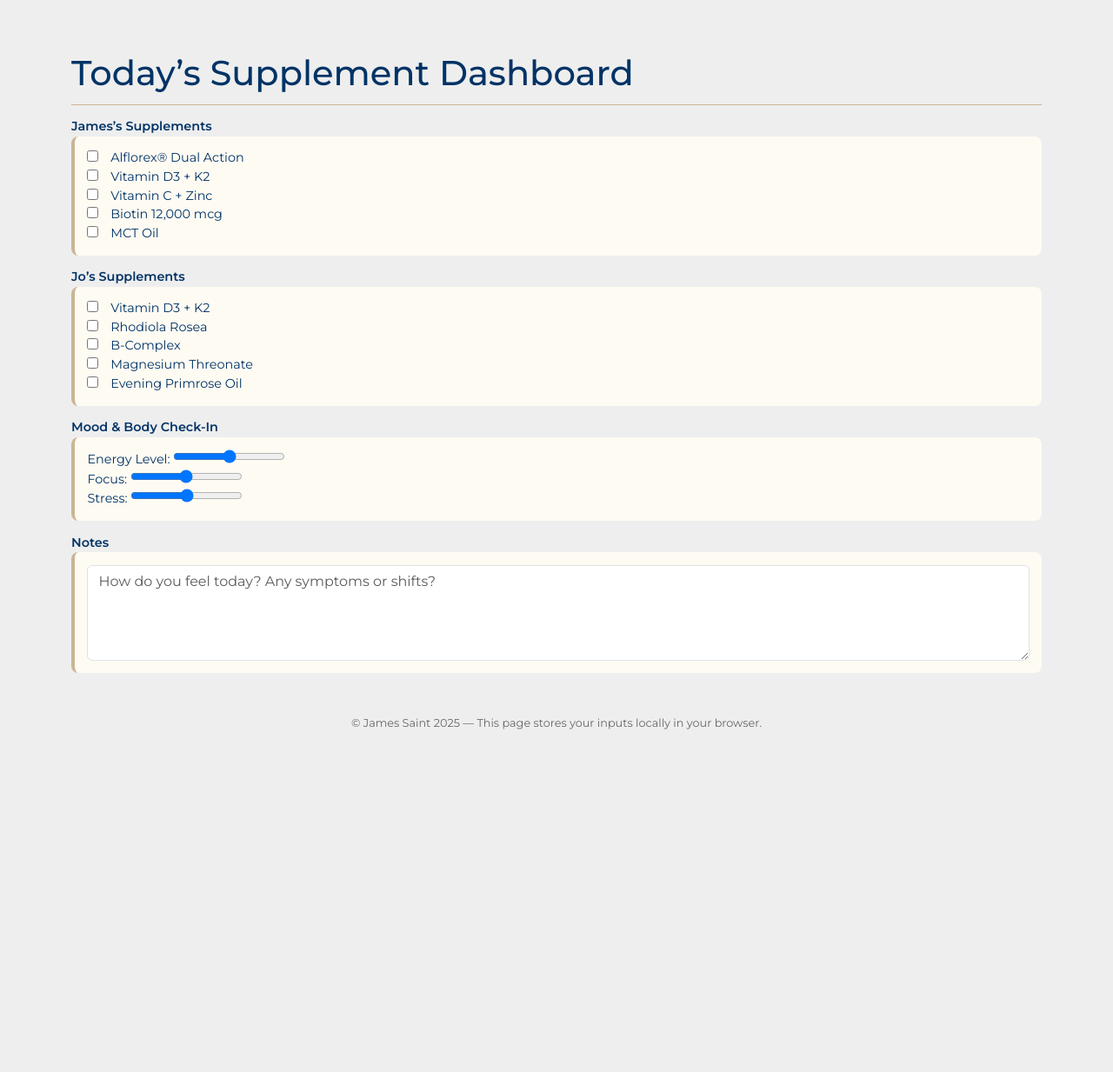
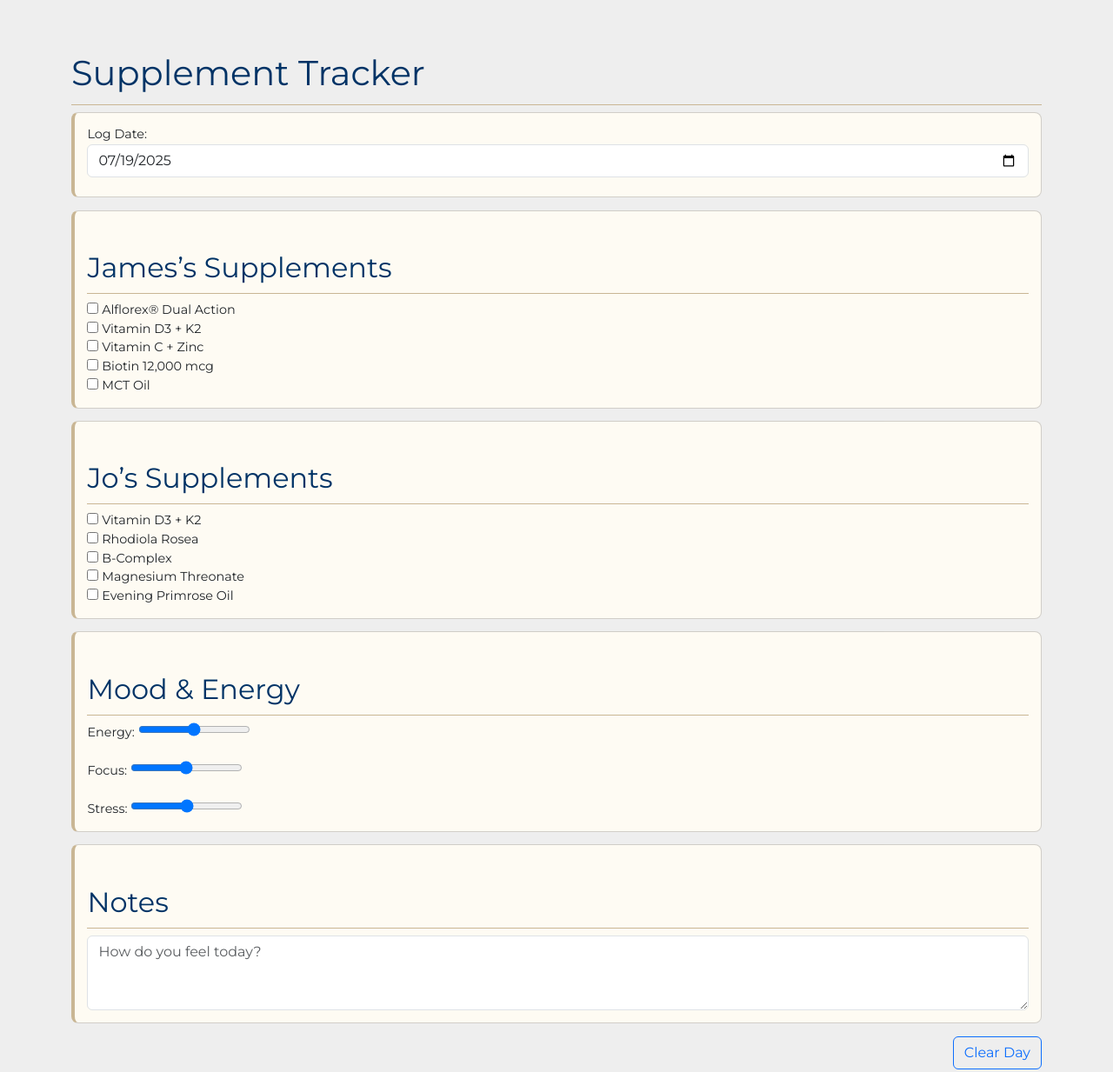
Before and after one commit to JamesSaint/supplements, a plain HTML site: page dashboard.html in a window 1280 px wide. Shown: the top 1233 px of the page at 87% size. Before the commit the page ends 861 px from the top, so only its background shows below. Drawn offline with nearby package versions, Linux system fonts and the light colour scheme.

Commit message:
Add files via upload

```diff
--- a/dashboard.html
+++ b/dashboard.html
@@ -3,20 +3,14 @@
 <head>
   <meta charset="UTF-8" />
   <meta name="viewport" content="width=device-width, initial-scale=1.0" />
-  <title>My Supplement Dashboard – James & Jo</title>
-  <meta property="og:title" content="My Supplement Dashboard – James & Jo" />
-  <meta property="og:description" content="Track, explore, and reflect on your supplement routine." />
-  <meta property="og:image" content="https://jamessaint.github.io/assets/seed-of-life-gold.jpg" />
-  <meta name="twitter:card" content="summary_large_image" />
-  <meta name="description" content="Track, explore, and reflect on your supplement routine." />
+  <title>Daily Supplement Tracker – James & Jo</title>
+  <meta name="description" content="Simple daily supplement log with notes and mood tracking." />
   <link href="https://cdn.jsdelivr.net/npm/bootstrap@5.3.3/dist/css/bootstrap.min.css" rel="stylesheet" />
-  <link rel="preconnect" href="https://fonts.googleapis.com">
-  <link rel="preconnect" href="https://fonts.gstatic.com" crossorigin>
-  <link href="https://fonts.googleapis.com/css2?family=Montserrat:ital,wght@0,100..900;1,100..900&display=swap" rel="stylesheet">
+  <link href="https://fonts.googleapis.com/css2?family=Montserrat:wght@300;400;600&display=swap" rel="stylesheet">
   <style>
     body {
-      font-family: Montserrat, sans-serif;
-      background-color: #EEEEEE;
+      font-family: 'Montserrat', sans-serif;
+      background: #EEEEEE;
       color: #003366;
       padding: 20px;
       font-size: 0.9rem;
@@ -27,87 +21,117 @@
       padding-bottom: 0.3em;
       margin-top: 1em;
     }
-    .supplement-card {
+    .card {
       background-color: #fefbf3;
       border-left: 4px solid #C9B694;
+      border-radius: 0.5rem;
       padding: 1em;
       margin-bottom: 1em;
-      border-radius: 0.5rem;
     }
-    .checkbox input {
-      margin-right: 10px;
-    }
-    .section-title {
-      font-weight: 600;
-      margin-top: 1em;
-    }
+    textarea { resize: vertical; }
     .footer {
-      margin-top: 3rem;
+      margin-top: 2rem;
+      font-size: 0.8rem;
       text-align: center;
-      font-size: 0.8rem;
       color: #666;
     }
   </style>
 </head>
 <body>
   <main class="container">
-    <h1>Today’s Supplement Dashboard</h1>
+    <h1>Supplement Tracker</h1>
 
-    <div class="section-title">James’s Supplements</div>
-    <div class="supplement-card checkbox">
-      <label><input type="checkbox" class="check" id="j1"> Alflorex® Dual Action</label><br>
-      <label><input type="checkbox" class="check" id="j2"> Vitamin D3 + K2</label><br>
-      <label><input type="checkbox" class="check" id="j3"> Vitamin C + Zinc</label><br>
-      <label><input type="checkbox" class="check" id="j4"> Biotin 12,000 mcg</label><br>
-      <label><input type="checkbox" class="check" id="j5"> MCT Oil</label>
+    <div class="card">
+      <label for="date">Log Date:</label>
+      <input type="date" id="logDate" class="form-control mb-2" />
     </div>
 
-    <div class="section-title">Jo’s Supplements</div>
-    <div class="supplement-card checkbox">
-      <label><input type="checkbox" class="check" id="jo1"> Vitamin D3 + K2</label><br>
-      <label><input type="checkbox" class="check" id="jo2"> Rhodiola Rosea</label><br>
-      <label><input type="checkbox" class="check" id="jo3"> B-Complex</label><br>
-      <label><input type="checkbox" class="check" id="jo4"> Magnesium Threonate</label><br>
-      <label><input type="checkbox" class="check" id="jo5"> Evening Primrose Oil</label>
+    <div class="card">
+      <h2>James’s Supplements</h2>
+      <div><input type="checkbox" id="j1" /> Alflorex® Dual Action</div>
+      <div><input type="checkbox" id="j2" /> Vitamin D3 + K2</div>
+      <div><input type="checkbox" id="j3" /> Vitamin C + Zinc</div>
+      <div><input type="checkbox" id="j4" /> Biotin 12,000 mcg</div>
+      <div><input type="checkbox" id="j5" /> MCT Oil</div>
     </div>
 
-    <div class="section-title">Mood & Body Check-In</div>
-    <div class="supplement-card">
-      <label for="energy">Energy Level:</label>
-      <input type="range" id="energy" name="energy" min="0" max="10"><br>
-      <label for="focus">Focus:</label>
-      <input type="range" id="focus" name="focus" min="0" max="10"><br>
-      <label for="stress">Stress:</label>
-      <input type="range" id="stress" name="stress" min="0" max="10">
+    <div class="card">
+      <h2>Jo’s Supplements</h2>
+      <div><input type="checkbox" id="jo1" /> Vitamin D3 + K2</div>
+      <div><input type="checkbox" id="jo2" /> Rhodiola Rosea</div>
+      <div><input type="checkbox" id="jo3" /> B-Complex</div>
+      <div><input type="checkbox" id="jo4" /> Magnesium Threonate</div>
+      <div><input type="checkbox" id="jo5" /> Evening Primrose Oil</div>
     </div>
 
-    <div class="section-title">Notes</div>
-    <div class="supplement-card">
-      <textarea class="form-control" id="notes" rows="4" placeholder="How do you feel today? Any symptoms or shifts?"></textarea>
+    <div class="card">
+      <h2>Mood & Energy</h2>
+      <label>Energy: <input type="range" id="energy" min="0" max="10" /></label><br />
+      <label>Focus: <input type="range" id="focus" min="0" max="10" /></label><br />
+      <label>Stress: <input type="range" id="stress" min="0" max="10" /></label>
     </div>
 
-    <div class="footer">
-      © James Saint 2025 — This page stores your inputs locally in your browser.
+    <div class="card">
+      <h2>Notes</h2>
+      <textarea id="notes" class="form-control" rows="3" placeholder="How do you feel today?"></textarea>
     </div>
+
+    <div class="text-end">
+      <button class="btn btn-outline-primary" onclick="clearDay()">Clear Day</button>
+    </div>
+
+    <div class="footer">© James Saint 2025 — All data saved locally only</div>
   </main>
 
   <script>
-    // Restore saved state
+    const fields = ['j1','j2','j3','j4','j5','jo1','jo2','jo3','jo4','jo5','energy','focus','stress','notes'];
+
+    function getDateKey() {
+      const d = document.getElementById('logDate').value;
+      return d || new Date().toISOString().slice(0, 10);
+    }
+
+    function save() {
+      const key = getDateKey();
+      const data = {};
+      fields.forEach(id => {
+        const el = document.getElementById(id);
+        if (!el) return;
+        data[id] = el.type === 'checkbox' ? el.checked : el.value;
+      });
+      localStorage.setItem('supplement_' + key, JSON.stringify(data));
+    }
+
+    function restore() {
+      const key = getDateKey();
+      const raw = localStorage.getItem('supplement_' + key);
+      if (!raw) return;
+      const data = JSON.parse(raw);
+      fields.forEach(id => {
+        const el = document.getElementById(id);
+        if (!el || !(id in data)) return;
+        if (el.type === 'checkbox') el.checked = data[id];
+        else el.value = data[id];
+      });
+    }
+
+    function clearDay() {
+      const key = getDateKey();
+      localStorage.removeItem('supplement_' + key);
+      location.reload();
+    }
+
     document.addEventListener('DOMContentLoaded', () => {
-      document.querySelectorAll('.check').forEach(el => {
-        const val = localStorage.getItem(el.id);
-        if (val === 'true') el.checked = true;
-        el.addEventListener('change', () => localStorage.setItem(el.id, el.checked));
+      const today = new Date().toISOString().slice(0, 10);
+      document.getElementById('logDate').value = today;
+      restore();
+      document.querySelectorAll('input, textarea').forEach(el => {
+        el.addEventListener('input', save);
+        el.addEventListener('change', save);
       });
-      ['energy', 'focus', 'stress'].forEach(id => {
-        const el = document.getElementById(id);
-        const val = localStorage.getItem(id);
-        if (val !== null) el.value = val;
-        el.addEventListener('input', () => localStorage.setItem(id, el.value));
+      document.getElementById('logDate').addEventListener('change', () => {
+        restore();
       });
-      const notes = document.getElementById('notes');
-      notes.value = localStorage.getItem('notes') || '';
-      notes.addEventListener('input', () => localStorage.setItem('notes', notes.value));
     });
   </script>
 </body>
```
